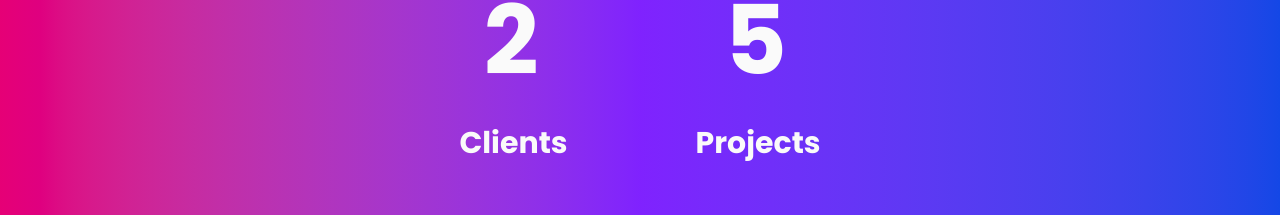
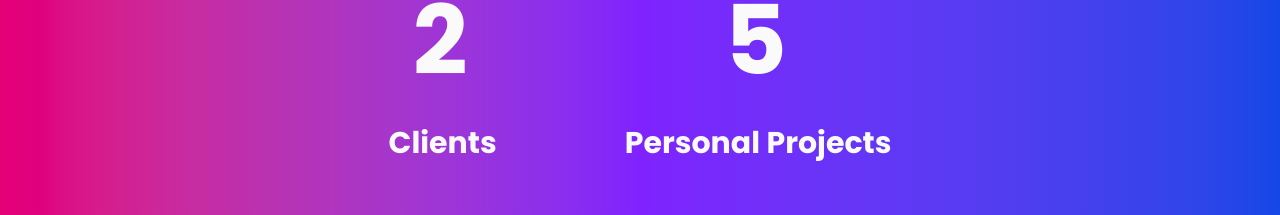
Before and after one commit to efeliza00/web-portfolio, a React (Vite) app: page / in a window 1280 px wide. Shown: the part 1960-2175 px from the top of the page. Built offline with nearby package versions, Linux system fonts and the light colour scheme.

Commit message:
chore: update subtitles

```diff
--- a/src/components/project-counter-section.jsx
+++ b/src/components/project-counter-section.jsx
@@ -24,7 +24,7 @@ const ProjectCounterSection = () => {
                     <div className="absolute inset-0 bg-purple-50 rounded-2xl opacity-0 group-hover:opacity-100 transition-opacity duration-300 -z-10 scale-95 group-hover:scale-100"></div>
                 </div>
                 <h3 className="text-2xl lg:text-3xl font-bold text-primary-foreground  mt-6 mb-2">
-                    Projects
+                    Personal Projects
                 </h3>
             </div>
         </div>
```
